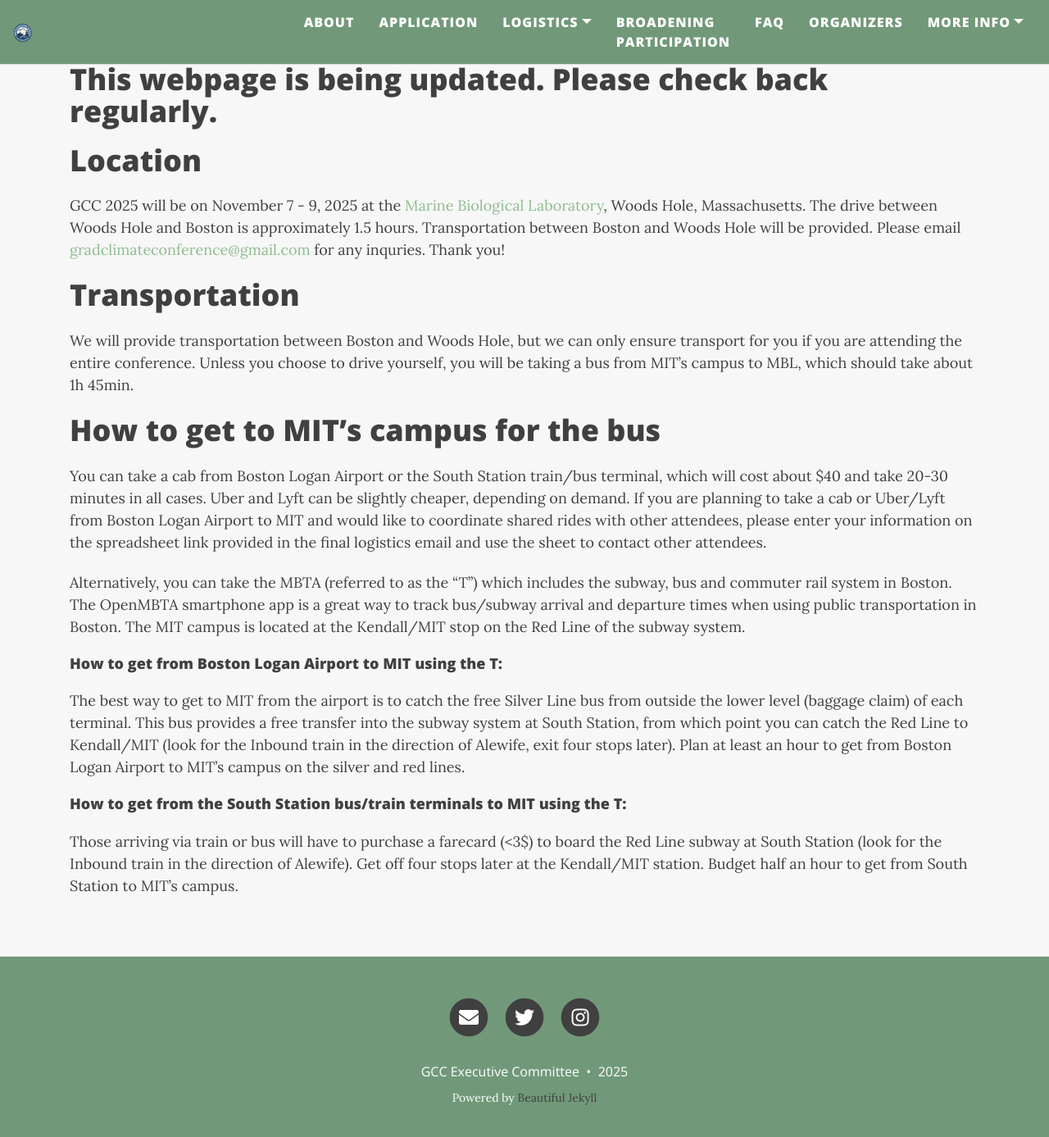
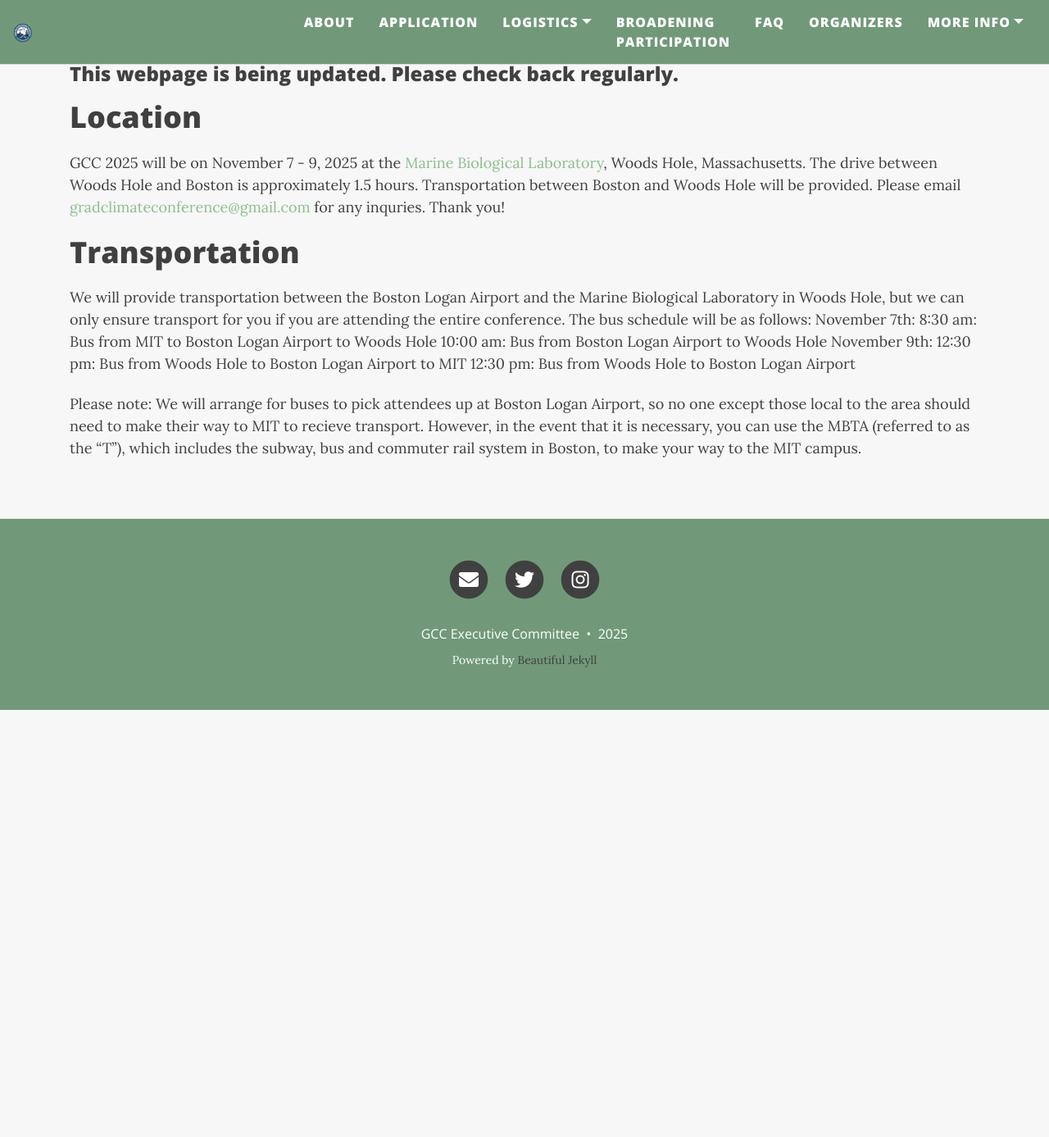
Before and after one commit to graduateclimateconference/graduateclimateconference.github.io, a Jekyll site: the page built from logistics.md, in a window 1280 px wide and 1400 px high, scrolled down 523 px. Shown: the top 1387 px of the window at 82% size. Built offline with Jekyll 4.4.1, drawn with Linux system fonts in a browser that asks for light colours; nearby versions of some CDN libraries; after the commit the page ends 1389 px from its top, so only the background shows below that.

Commit message:
Update logistics.md

```diff
--- a/logistics.md
+++ b/logistics.md
@@ -5,7 +5,7 @@ subtitle: What you need to know about the GCC
 cover-img: "/assets/img/WoodsHole3.jpeg"
 ---
 
-# This webpage is being updated. Please check back regularly.
+### This webpage is being updated. Please check back regularly.
 
 # Location
 
@@ -13,9 +13,18 @@ GCC 2025 will be on November 7 - 9, 2025 at the [Marine Biological Laboratory](h
 
 # Transportation
 
-We will provide transportation between Boston and Woods Hole, but we can only ensure transport for you if you are attending the entire conference. Unless you choose to drive yourself, you will be taking a bus from MIT’s campus to MBL, which should take about 1h 45min.
+We will provide transportation between the Boston Logan Airport and the Marine Biological Laboratory in Woods Hole, but we can only ensure transport for you if you are attending the entire conference. The bus schedule will be as follows:
+November 7th:
+8:30 am: Bus from MIT to Boston Logan Airport to Woods Hole
+10:00 am: Bus from Boston Logan Airport to Woods Hole
+November 9th:
+12:30 pm: Bus from Woods Hole to Boston Logan Airport to MIT
+12:30 pm: Bus from Woods Hole to Boston Logan Airport
 
-# How to get to MIT’s campus for the bus
+Please note: We will arrange for buses to pick attendees up at Boston Logan Airport, so no one except those local to the area should need to make their way to MIT to recieve transport. However, in the event that it is necessary, you can use the MBTA (referred to as the “T”), which includes the subway, bus and commuter rail system in Boston, to make your way to the MIT campus.
+
+
+<!--# How to get to MIT’s campus for the bus
 You can take a cab from Boston Logan Airport or the South Station train/bus terminal, which will cost about $40 and take 20-30 minutes in all cases. Uber and Lyft can be slightly cheaper, depending on demand. If you are planning to take a cab or Uber/Lyft from Boston Logan Airport to MIT and would like to coordinate shared rides with other attendees, please enter your information on the spreadsheet link provided in the final logistics email and use the sheet to contact other attendees.
 
 Alternatively, you can take the MBTA (referred to as the “T”) which includes the subway, bus and commuter rail system in Boston. The OpenMBTA smartphone app is a great way to track bus/subway arrival and departure times when using public transportation in Boston. The MIT campus is located at the Kendall/MIT stop on the Red Line of the subway system.
@@ -24,7 +33,7 @@ Alternatively, you can take the MBTA (referred to as the “T”) which includes
 The best way to get to MIT from the airport is to catch the free Silver Line bus from outside the lower level (baggage claim) of each terminal. This bus provides a free transfer into the subway system at South Station, from which point you can catch the Red Line to Kendall/MIT (look for the Inbound train in the direction of Alewife, exit four stops later). Plan at least an hour to get from Boston Logan Airport to MIT’s campus on the silver and red lines.
 
 <h4> How to get from the South Station bus/train terminals to MIT using the T: </h4>
-Those arriving via train or bus will have to purchase a farecard (<3$) to board the Red Line subway at South Station (look for the Inbound train in the direction of Alewife). Get off four stops later at the Kendall/MIT station. Budget half an hour to get from South Station to MIT’s campus.
+Those arriving via train or bus will have to purchase a farecard (<3$) to board the Red Line subway at South Station (look for the Inbound train in the direction of Alewife). Get off four stops later at the Kendall/MIT station. Budget half an hour to get from South Station to MIT’s campus.-->
 
 
 <!-- <style>
```
